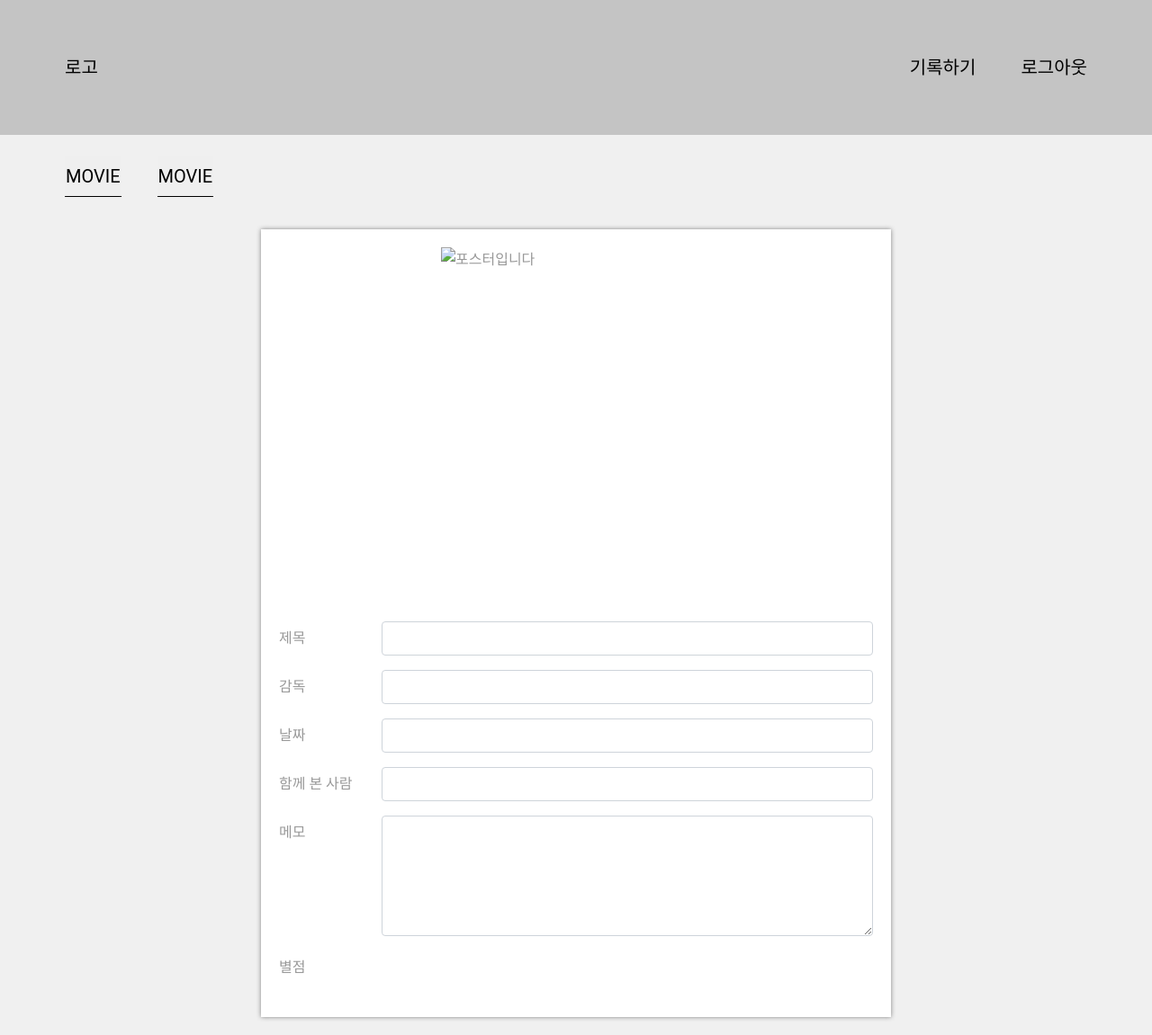
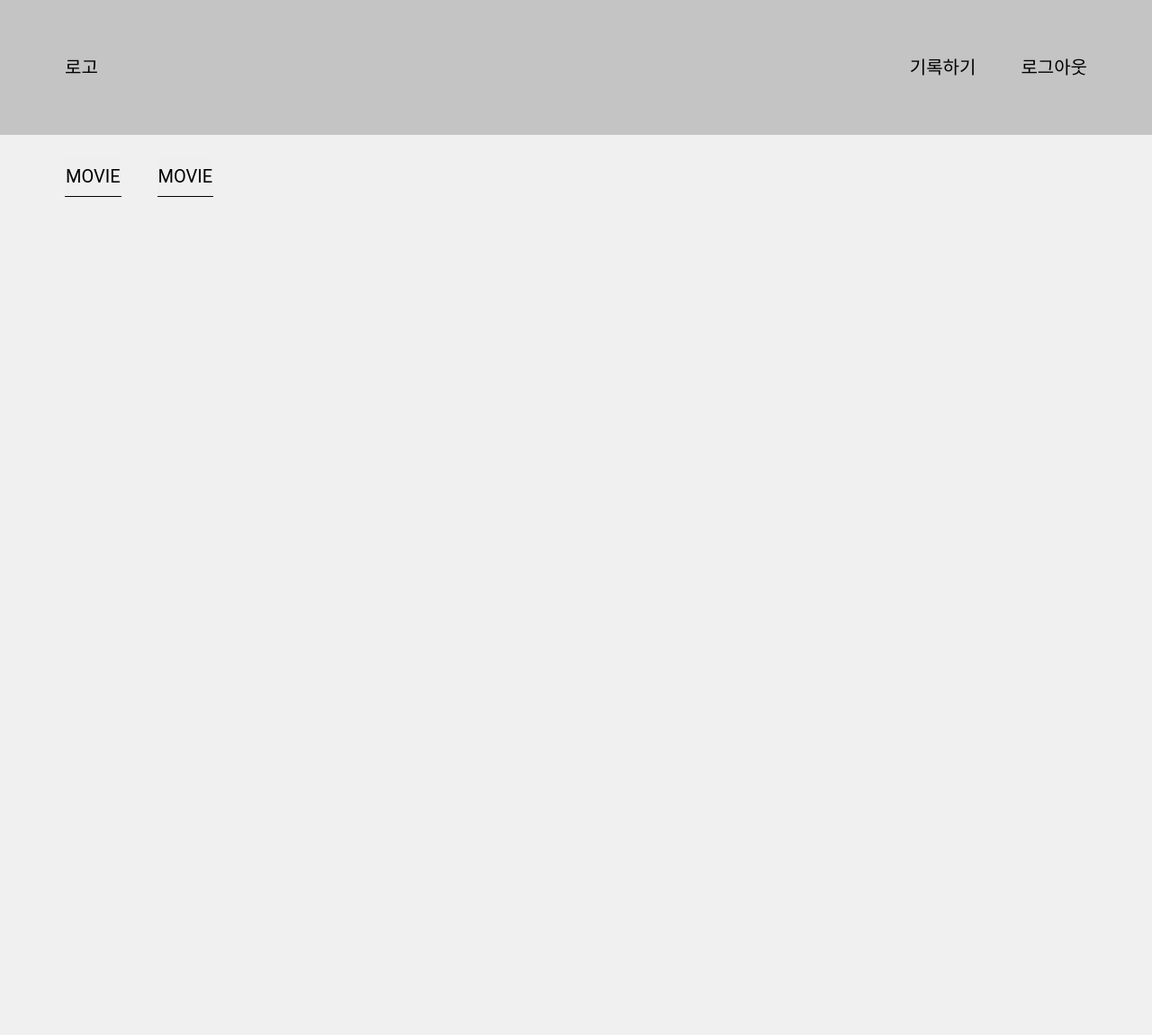
Before and after one commit to stopss/netnote, a Flask app: template templates/view.html in a window 1280 px wide. Shown: the whole page at 90% size. After the commit the page ends 219 px from the top, so only its background shows below. Run offline with Flask 2, Linux system fonts and the light colour scheme; the template is opened without the code that fills it, so the values that code supplies are empty.

Commit message:
22-04-18 10:15 pull

```diff
--- a/app.py
+++ b/app.py
@@ -28,6 +28,7 @@
 @app.route('/')
 def home():
     return render_template('home.html')
+
 
 
 # 로그인 시간이 만료되면 홈으로 이동.
@@ -148,6 +149,7 @@
 
     print("기록 저장하기")
     url_receive = request.form['url']
+
     director_receive = request.form['director']
     title_receive = request.form['title']
     image_receive = request.form['image']
@@ -161,7 +163,7 @@
     doc = {
         'title': title_receive,
         'director': director_receive,
-        'img': image_receive,
+         'img': image_receive,
         'url': url_receive,
         'date': date_receive,
         'together': together_receive,
@@ -179,18 +181,17 @@
     return redirect(url_for('main'))
 
 
-@app.route("/netnote/view", methods=["GET"])
+@app.route("/netnote/view", methods=["POST"])
 def view_get():
-    print("view")
-    objId_receive = "6254557f6626d6d50173d193"
-
-    doc = db.movies.find_one({'_id': ObjectId(objId_receive)})
-
-    return render_template('view.html', data=doc)
+    title5 = request.form['title_give']
+    print(title5)
+    # objId_receive = "6254557f6626d6d50173d193"
+    # doc = db.movies.find_one({'_id': ObjectId(objId_receive)})
+    return render_template('view.html')
 
 
 # main page -eunjin-
-@app.route("/main")
+@app.route("/main", methods=["GET","POST"])
 def main():
     token_receive = request.cookies.get('token')
 
@@ -205,7 +206,7 @@
         # 로그인 정보 x
         return render_template('main.html', id="")
 
-    return render_template('main.html')
+    # return render_template('main.html')
 
 
 
@@ -214,8 +215,10 @@
 @app.route("/netnote/main", methods=["GET"])
 def movie_get():
     movie_list = list(db.movies.find({}, {'_id': False}))
+    dramas_list = list(db.dramas.find({}, {'_id': False}))
 
-    return jsonify({'movies': movie_list})
+    return jsonify({'movies': movie_list, 'dramas': dramas_list })
+
 
 
 # URL DB에 저장
--- a/templates/login.html
+++ b/templates/login.html
@@ -59,6 +59,7 @@
     </style>
 
     <script>
+
         function sign_in() {
             let id = $("#input-username").val()               // id값을 읽어옴.
             let pw = $("#input-password").val()               // pw값을 읽어옴.
--- a/templates/view.html
+++ b/templates/view.html
@@ -148,8 +148,11 @@
 
     </style>
     <script>
+
         $(document).ready(function () {
             show_star();
+
+            {#localStorage.getItem('title')#}
         });
 
         function show_star(){
@@ -168,6 +171,8 @@
                 }
             });
         }
+        // main에서 title 가져오기
+
     </script>
 
 </head>
@@ -198,66 +203,66 @@
         </section>
 
         <!--    본문 -->
-        <div class="mybox">
-                <input type="hidden" name="objId" value="{{data['_id']}}">
-                <div class="form-floating mb-3">
-                    <img class="poster" src="{{data['image']}}" alt="포스터입니다">
-                </div>
-                <div class="row mb-3">
-                    <label for="title" class="col-sm-2 col-form-label">제목</label>
-                    <div class="col-sm-10">
-                        <input type="text" class="form-control" name="title" id="title" value="{{data['title']}}" disabled>
-                    </div>
-                </div>
-                <div class="row mb-3">
-                    <label for="director" class="col-sm-2 col-form-label">감독</label>
-                    <div class="col-sm-10">
-                        <input type="text" class="form-control" name="director" id="director" value="{{data['director']}}"
-                               disabled>
-                    </div>
-                </div>
-                <!-- 카테고리 -->
-<!--                <div class="row mb-3">-->
-<!--                    <label for="category" class="col-sm-2 col-form-label">카테고리</label>-->
-<!--                    <div class="col-sm-10">-->
-<!--                        <select class="form-select" aria-label="Default select example" name="category" id="category">-->
-<!--                            <option selected>카테고리를 선택하세요</option>-->
-<!--                            <option value="영화">영화</option>-->
-<!--                            <option value="드라마">드라마</option>-->
-<!--                            <option value="키즈">키즈</option>-->
-<!--                        </select>-->
-<!--                    </div>-->
-<!--                </div>-->
-
-                <div class="row mb-3">
-                    <label for="date" class="col-sm-2 col-form-label">날짜</label>
-                    <div class="col-sm-10">
-                        <input type="text" class="form-control" name="date" id="date" value="{{data['date']}}" disabled>
-                    </div>
-                </div>
-                <div class="row mb-3">
-                    <label for="together" class="col-sm-2 col-form-label">함께 본 사람</label>
-                    <div class="col-sm-10">
-                        <input type="text" class="form-control" name="together" id="together" value="{{data['together']}}" disabled>
-                    </div>
-                </div>
-                <div class="row mb-3">
-                    <label for="memo" class="col-sm-2 col-form-label">메모</label>
-                    <div class="col-sm-10">
-                        <textarea class="form-control" name="memo" id="memo" rows="5" style="overflow-y:scroll;" disabled>{{data['memo']}}</textarea>
-                    </div>
-                </div>
-                <div class="row mb-3">
-                    <label class="col-sm-2 col-form-label">별점</label>
-                    <div class="col-sm-10">
-                    <input type="hidden" name="star" id="star" value="{{data['star']}}">
-                        <fieldset id="star_rating">
-
-                        </fieldset>
-                    </div>
-
-                </div>
-        </div>
+{#        <div class="mybox">#}
+{#                <input type="hidden" name="objId" value="{{data['_id']}}">#}
+{#                <div class="form-floating mb-3">#}
+{#                    <img class="poster" src="{{data['image']}}" alt="포스터입니다">#}
+{#                </div>#}
+{#                <div class="row mb-3">#}
+{#                    <label for="title" class="col-sm-2 col-form-label">제목</label>#}
+{#                    <div class="col-sm-10">#}
+{#                        <input type="text" class="form-control" name="title" id="title" value="{{data['title']}}" disabled>#}
+{#                    </div>#}
+{#                </div>#}
+{#                <div class="row mb-3">#}
+{#                    <label for="director" class="col-sm-2 col-form-label">감독</label>#}
+{#                    <div class="col-sm-10">#}
+{#                        <input type="text" class="form-control" name="director" id="director" value="{{data['director']}}"#}
+{#                               disabled>#}
+{#                    </div>#}
+{#                </div>#}
+{#                <!-- 카테고리 -->#}
+{#<!--                <div class="row mb-3">-->#}
+{#<!--                    <label for="category" class="col-sm-2 col-form-label">카테고리</label>-->#}
+{#<!--                    <div class="col-sm-10">-->#}
+{#<!--                        <select class="form-select" aria-label="Default select example" name="category" id="category">-->#}
+{#<!--                            <option selected>카테고리를 선택하세요</option>-->#}
+{#<!--                            <option value="영화">영화</option>-->#}
+{#<!--                            <option value="드라마">드라마</option>-->#}
+{#<!--                            <option value="키즈">키즈</option>-->#}
+{#<!--                        </select>-->#}
+{#<!--                    </div>-->#}
+{#<!--                </div>-->#}
+{##}
+{#                <div class="row mb-3">#}
+{#                    <label for="date" class="col-sm-2 col-form-label">날짜</label>#}
+{#                    <div class="col-sm-10">#}
+{#                        <input type="text" class="form-control" name="date" id="date" value="{{data['date']}}" disabled>#}
+{#                    </div>#}
+{#                </div>#}
+{#                <div class="row mb-3">#}
+{#                    <label for="together" class="col-sm-2 col-form-label">함께 본 사람</label>#}
+{#                    <div class="col-sm-10">#}
+{#                        <input type="text" class="form-control" name="together" id="together" value="{{data['together']}}" disabled>#}
+{#                    </div>#}
+{#                </div>#}
+{#                <div class="row mb-3">#}
+{#                    <label for="memo" class="col-sm-2 col-form-label">메모</label>#}
+{#                    <div class="col-sm-10">#}
+{#                        <textarea class="form-control" name="memo" id="memo" rows="5" style="overflow-y:scroll;" disabled>{{data['memo']}}</textarea>#}
+{#                    </div>#}
+{#                </div>#}
+{#                <div class="row mb-3">#}
+{#                    <label class="col-sm-2 col-form-label">별점</label>#}
+{#                    <div class="col-sm-10">#}
+{#                    <input type="hidden" name="star" id="star" value="{{data['star']}}">#}
+{#                        <fieldset id="star_rating">#}
+{##}
+{#                        </fieldset>#}
+{#                    </div>#}
+{##}
+{#                </div>#}
+{#        </div>#}
     </div>
 </body>
 </html>
--- a/templates/write.html
+++ b/templates/write.html
@@ -287,8 +287,7 @@
 
                 <div class="row mb-3">
                     <label for="title" class="col-sm-2 col-form-label">제목</label>
-                    <div class="col-sm-10">
-                        <input type="text" class="form-control" name="title" id="title" value="{{data['title']}}">
+                    <div class="col-sm-10"><input type="text" class="form-control" name="title" id="title" value="{{data['title']}}">
                     </div>
                 </div>
                 <div class="row mb-3">
```
Also changed, not shown: templates/main.html (+117 -63 lines).
